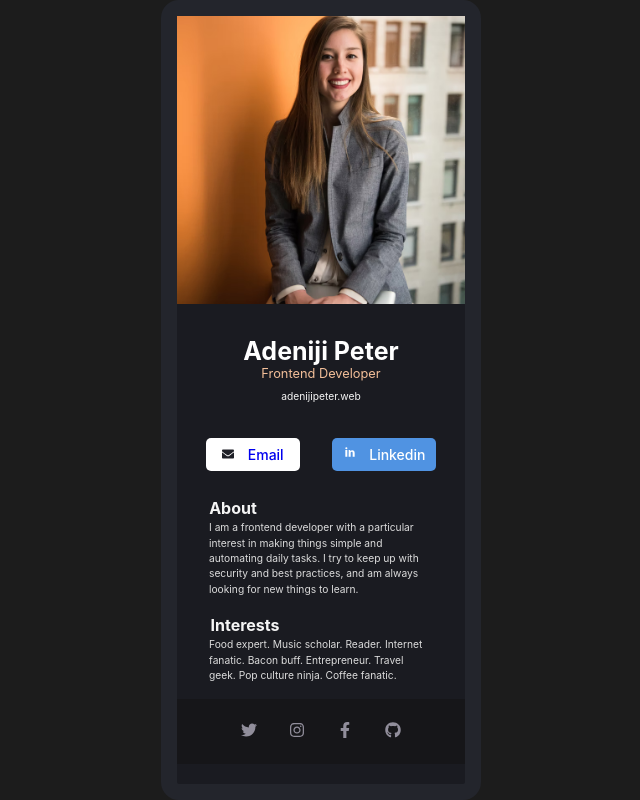
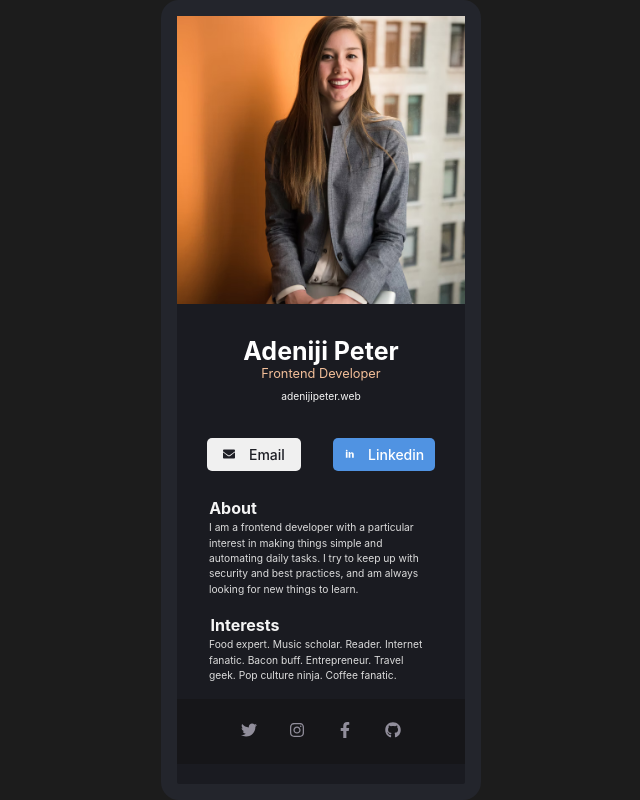
Before and after one commit to AGpeter2018/my-business-card, a React (Create React App) app: page / in a window 1280 px wide. In both pictures the pointer is over the link "Email". Shown: the whole page, without its empty margins (319-959 px from the left). Built offline with nearby package versions, Linux system fonts and the light colour scheme.

Commit message:
added hover to email and linkedin button

```diff
--- a/src/components/social-icon1-component/social-icon1-style.css
+++ b/src/components/social-icon1-component/social-icon1-style.css
@@ -22,11 +22,21 @@
   border-radius: 5px;
 }
 
+.iconProperty .emailBody:hover {
+  background: #f0f0f0;
+  color: #1e1f26;
+}
+
 .iconProperty .linkedinBody {
   background: #5093e2;
   color: white;
   padding: 0.5rem 0.65rem;
   border-radius: 5px;
+}
+
+.iconProperty .linkedinBody:hover {
+  background: #4078c0;
+  color: white;
 }
 
 .iconProperty a .iconEmail {
@@ -37,7 +47,7 @@
 }
 
 .iconProperty a .iconLinkedin {
-  font-size: 1rem;
+  font-size: 0.85rem;
   padding-right: 0.7rem;
   opacity: 1;
   color: #ffffff;
```
